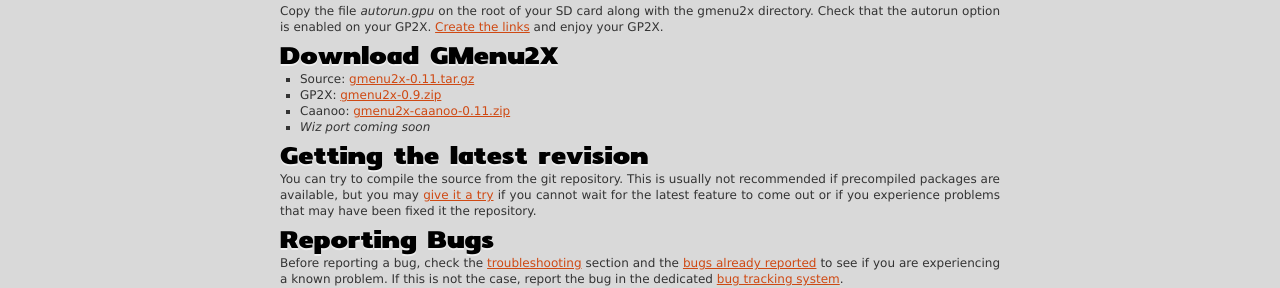
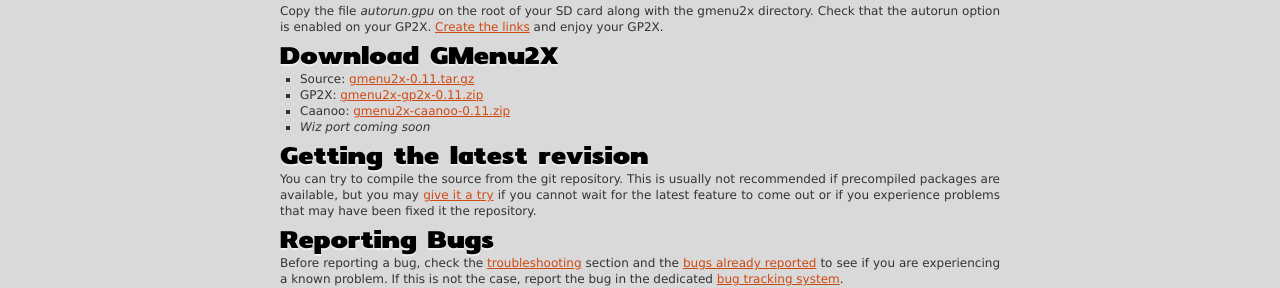
Before and after one commit to mtorromeo/gmenu2x, a Jekyll site: the page built from index.markdown, in a window 1280 px wide. Shown: the part 338-626 px from the top of the page. Built offline with Jekyll 4.4.1, drawn with Linux system fonts in a browser that asks for light colours; Markdown is read by kramdown in place of the engine named in the settings; comment, search, counter and statistics services are not loaded.

Commit message:
Updated gp2x download link

```diff
--- a/index.markdown
+++ b/index.markdown
@@ -25,7 +25,7 @@
 
 ## Download GMenu2X
 * Source: [gmenu2x-0.11.tar.gz](https://github.com/mtorromeo/gmenu2x/tarball/v0.11)
-* GP2X: [gmenu2x-0.9.zip](http://prdownloads.sourceforge.net/gmenu2x/gmenu2x-0.9.zip?download)
+* GP2X: [gmenu2x-gp2x-0.11.zip](https://github.com/downloads/mtorromeo/gmenu2x/gmenu2x-gp2x-0.11.zip)
 * Caanoo: [gmenu2x-caanoo-0.11.zip](https://github.com/downloads/mtorromeo/gmenu2x/gmenu2x-caanoo-0.11.zip)
 * *Wiz port coming soon*
 
```
